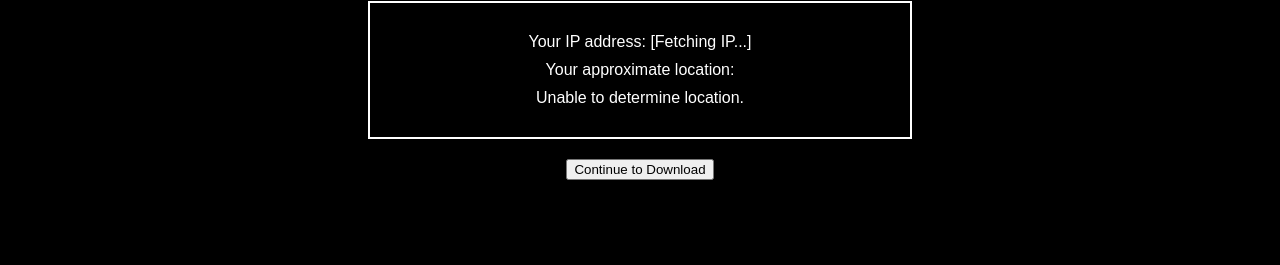
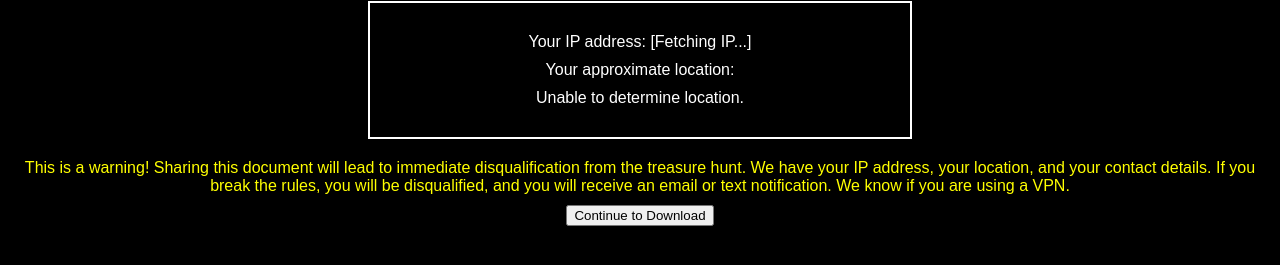
Before and after one commit to kororono/ebook-download-warning, a plain HTML site: page index.html in a window 1280 px wide. Shown: the part 79-344 px from the top of the page. Drawn offline with Linux system fonts and the light colour scheme; no server answers.

Commit message:
4index.html

```diff
--- a/index.html
+++ b/index.html
@@ -66,7 +66,7 @@
 
         // Function to redirect to the actual download after displaying a warning
         function redirectToDownload() {
-            alert("Warning: Your IP address has been recorded: " + document.getElementById('user-ip').innerText + ". Sharing this document will lead to immediate disqualification from the treasure hunt. We have your contact details and will send you an email or text if you violate the rules. We know your location and have the means to enforce these consequences. Do not share this file.");
+            alert("Reminder: Your IP address has been recorded. Do not share this file or you will be disqualified.");
             window.location.href = "https://example.com/your-download-link.pdf"; // Replace with your actual download link
         }
 
@@ -82,6 +82,11 @@
         <p id="location-info">[Fetching Location...]</p>
         <p id="vpn-info">[Checking VPN...]</p>
     </div>
+    <p style="color: yellow; margin-top: 20px;">
+        This is a warning! Sharing this document will lead to immediate disqualification from the treasure hunt.
+        We have your IP address, your location, and your contact details. If you break the rules, you will be
+        disqualified, and you will receive an email or text notification. We know if you are using a VPN.
+    </p>
     <button onclick="redirectToDownload()">Continue to Download</button>
 </body>
 </html>
```
